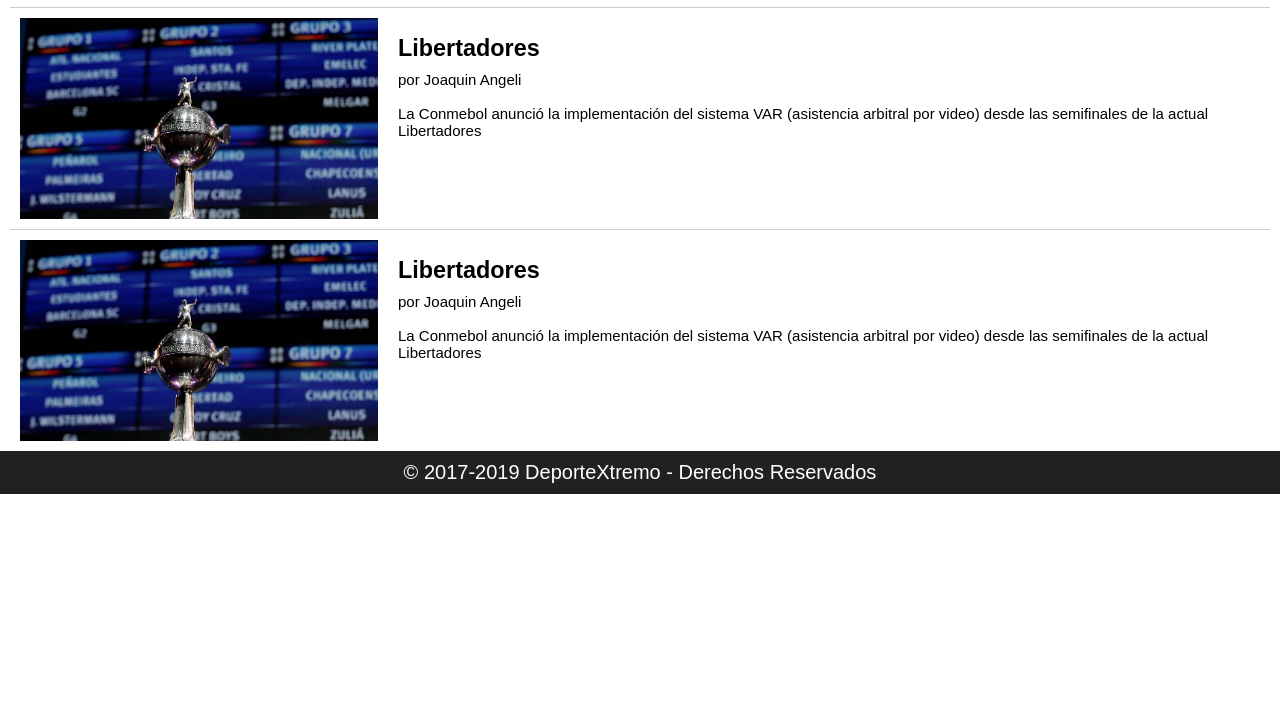
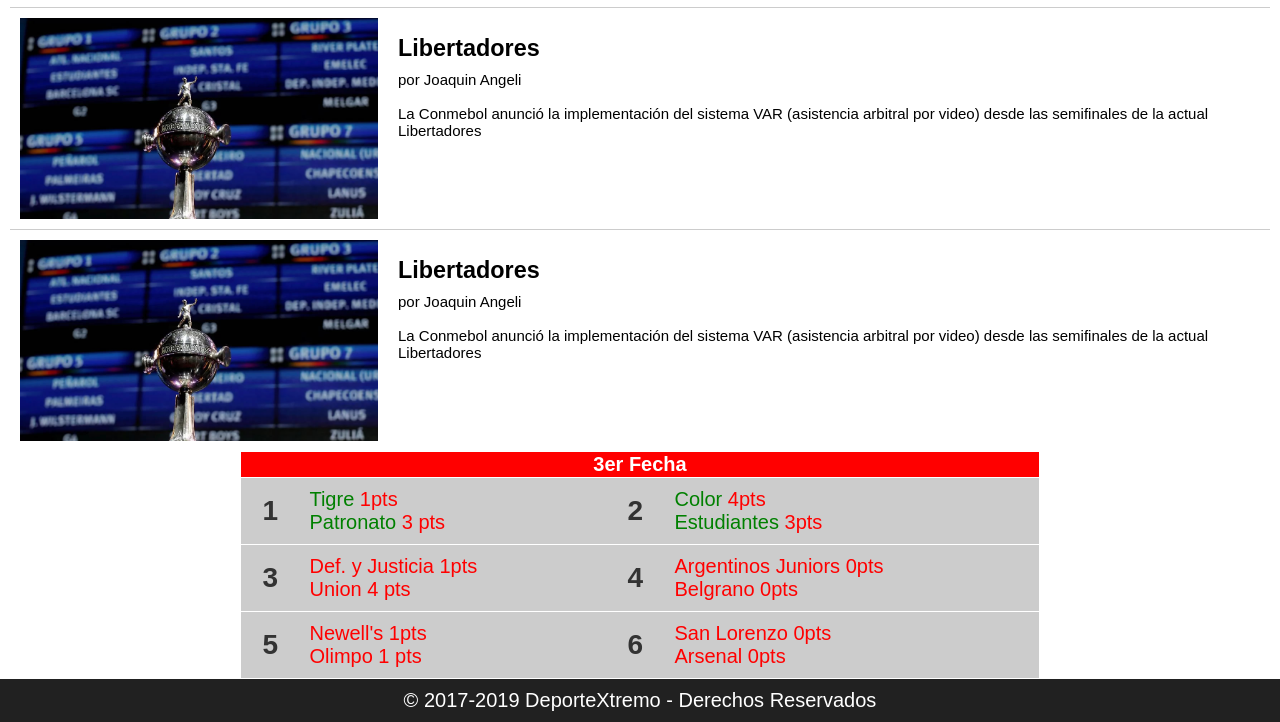
Before and after one commit to ahuespi/primer-repo, a plain HTML site: page index.html in a window 1280 px wide. Shown: the part 1357-2079 px from the top of the page. Before the commit the page ends 1851 px from the top, so only its background shows below. Drawn offline with Linux system fonts and the light colour scheme.

Commit message:
Maquetando la 'tabla' de posiciones

```diff
--- a/css/style.css
+++ b/css/style.css
@@ -119,3 +119,32 @@ li {
     color: #ffffff;
     text-align: center;
 }
+#tablaPosiciones table {
+    border-collapse: collapse;
+    border: 1px solid #000000;
+    margin: auto;
+    width: 800px;
+}
+#tablaPosiciones table tr {
+    border: 1px solid #ffffff;
+}
+#tablaPosiciones table th {
+    color: #FFF;
+    background-color: red;
+}
+#tablaPosiciones table td {
+    background-color: #CCCCCC;
+    padding: 10px;
+}
+
+#tablaPosiciones table td:nth-of-type(odd){ /* ◄ Impares*/
+    text-align: center;
+    font-weight: bold;
+    font-size: 28px;
+}
+#tablaPosiciones table td:nth-of-type(even) {
+    color: red;
+}
+#tablaPosiciones table td:nth-of-type(even) span{ /* ◄ Pares*/
+    color: green;
+}
--- a/index.html
+++ b/index.html
@@ -83,7 +83,35 @@
 
             </article>
         </section>
-
+        <!--Tabla de posiciones-->
+        <section id="tablaPosiciones">
+            <!-- <table width="800" border="1" cellpadding="10" cellspacing="0" align="center"> -->
+            <table>
+                <!-- TR ES PARA FILAS // TD PARA CELDAS // TH CELDAS PARA SER ENCABEZADOS -->
+                <tr> <!-- ↓ FILA 0 ↓ -->
+                    <!-- Colspan interpreta la cantiad de celdas (combinar celdas)-->
+                    <th colspan="4">3er Fecha</th>
+                </tr>
+                <tr><!-- ↓ FILA 1 ↓ -->
+                    <td>1</td> <!-- ◄ CELDA 1 -->
+                    <td><span>Tigre</span> 1pts <br> <span>Patronato</span> 3 pts</td> <!-- ◄ CELDA 2 -->
+                    <td>2</td> <!-- ◄ CELDA 3 -->
+                    <td><span>Color</span> 4pts <br> <span>Estudiantes</span> 3pts</td> <!-- ◄ CELDA 4 -->
+                </tr>
+                <tr> <!-- ↓ FILA 2 ↓ -->
+                    <td>3</td> <!-- ◄ CELDA 1 -->
+                    <td>Def. y Justicia 1pts <br> Union 4 pts</td> <!-- ◄ CELDA 2 -->
+                    <td>4</td> <!-- ◄ CELDA 3 -->
+                    <td>Argentinos Juniors 0pts <br> Belgrano 0pts</td> <!-- ◄ CELDA 4 -->
+                </tr>
+                <tr> <!-- ↓ FILA 3 ↓ -->
+                    <td>5</td> <!-- ◄ CELDA 1 -->
+                    <td>Newell's 1pts <br> Olimpo 1 pts</td> <!-- ◄ CELDA 2 -->
+                    <td>6</td> <!-- ◄ CELDA 3 -->
+                    <td>San Lorenzo 0pts <br> Arsenal 0pts</td> <!-- ◄ CELDA 4 -->
+                </tr>
+            </table>
+        </section>
     </main>
 
     <!-- Footer -->
```
